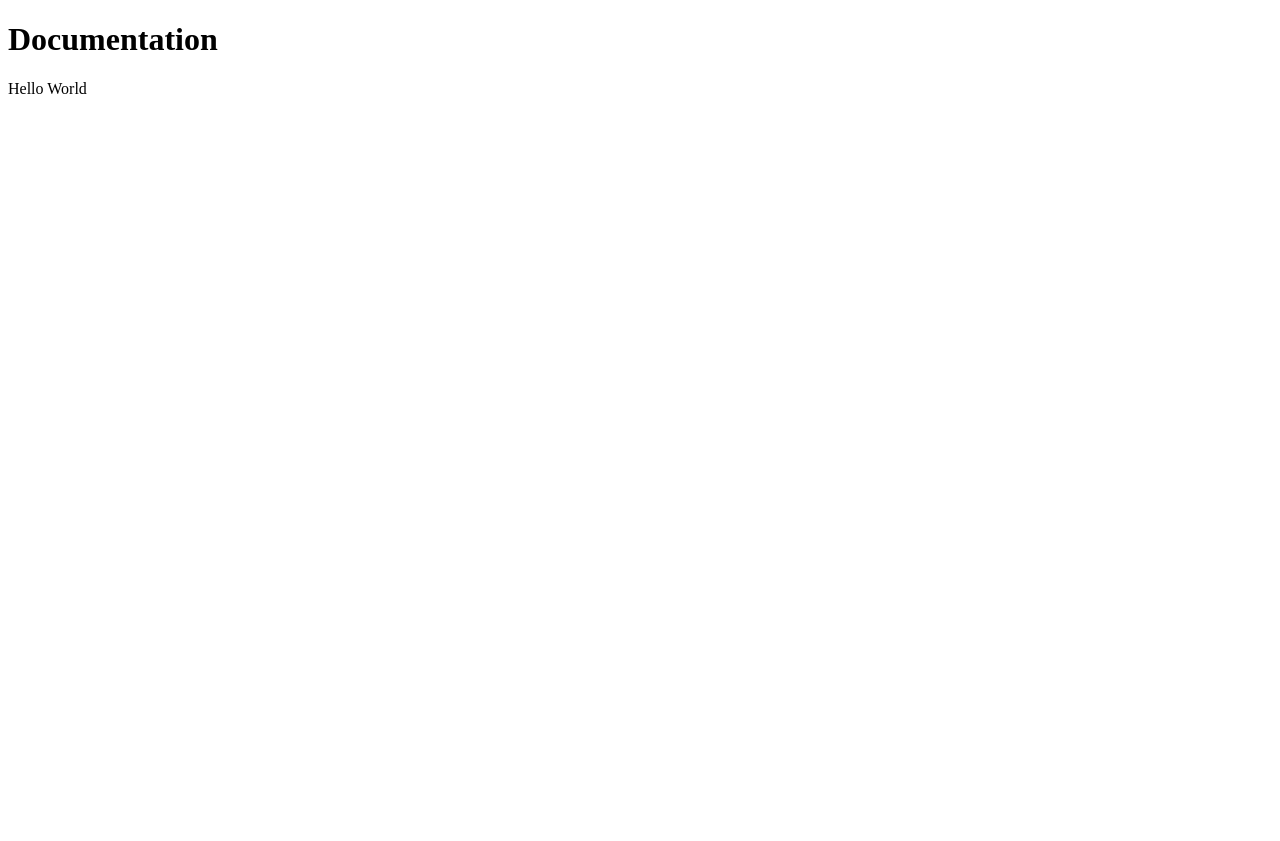
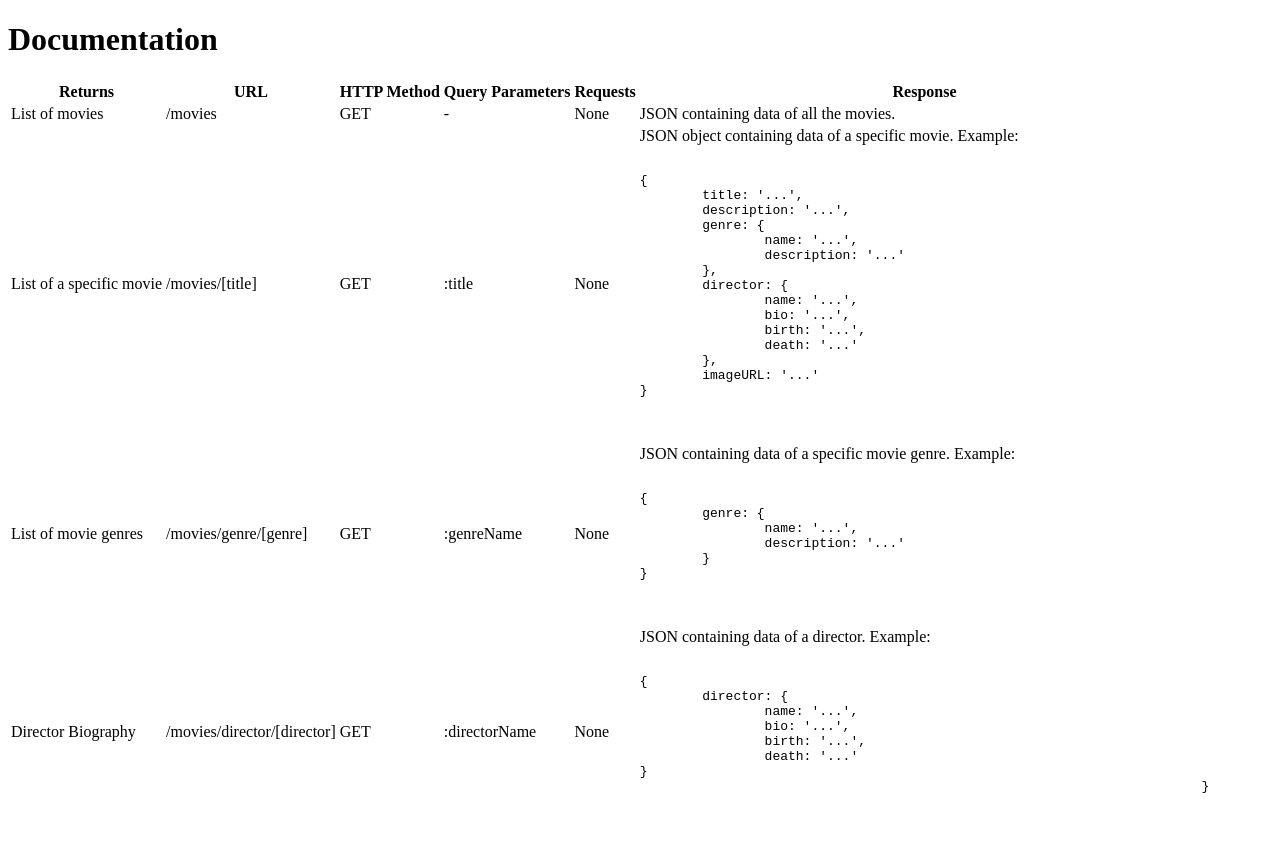
Before and after one commit to smmartin1/movie_api, a website: page public/documentation.html in a window 1280 px wide. Before the commit the page ends 800 px from the top, so only its background shows below. Drawn offline with Linux system fonts and the light colour scheme.

Commit message:
Added table explaining endpoints

```diff
--- a/public/documentation.html
+++ b/public/documentation.html
@@ -7,6 +7,98 @@
 
 	<body>
 		<h1>Documentation</h1>
-		<p>Hello World</p>
+
+		<div>
+			<table>
+				<thead>
+					<tr>
+						<th>Returns</th>
+						<th>URL</th>
+						<th>HTTP Method</th>
+						<th>Query Parameters</th>
+						<th>Requests</th>
+						<th>Response</th>
+					</tr>
+				</thead>
+				<tbody>
+					<tr>
+						<td>List of movies</td>
+						<td>/movies</td>
+						<td>GET</td>
+						<td>-</td>
+						<td>None</td>
+						<td>JSON containing data of all the movies.</td>
+					</tr>
+					<tr>
+						<td>List of a specific movie</td>
+						<td>/movies/[title]</td>
+						<td>GET</td>
+						<td>:title</td>
+						<td>None</td>
+						<td>JSON object containing data of a specific movie. Example:
+							<pre>
+								<code>
+{
+	title: '...',
+	description: '...',
+	genre: {
+		name: '...',
+		description: '...'
+	},
+	director: {
+		name: '...',
+		bio: '...',
+		birth: '...',
+		death: '...'
+	},
+	imageURL: '...'
+}
+								</code>
+							</pre>
+						</td>
+					</tr>
+					<tr>
+						<td>List of movie genres</td>
+						<td>/movies/genre/[genre]</td>
+						<td>GET</td>
+						<td>:genreName</td>
+						<td>None</td>
+						<td>JSON containing data of a specific movie genre. Example:
+						<pre>
+								<code>
+{
+	genre: {
+		name: '...',
+		description: '...'
+	}
+}
+								</code>
+							</pre>
+						</td>
+					</tr>
+					<tr>
+						<td>Director Biography</td>
+						<td>/movies/director/[director]</td>
+						<td>GET</td>
+						<td>:directorName</td>
+						<td>None</td>
+						<td>JSON containing data of a director. Example:
+						<pre>
+								<code>
+{
+	director: {
+		name: '...',
+		bio: '...',
+		birth: '...',
+		death: '...'
+}
+									}
+								</code>
+							</pre>
+						</td>
+					</tr>
+				</tbody>
+			</table>
+		</div>
 	</body>
 </html>
```
